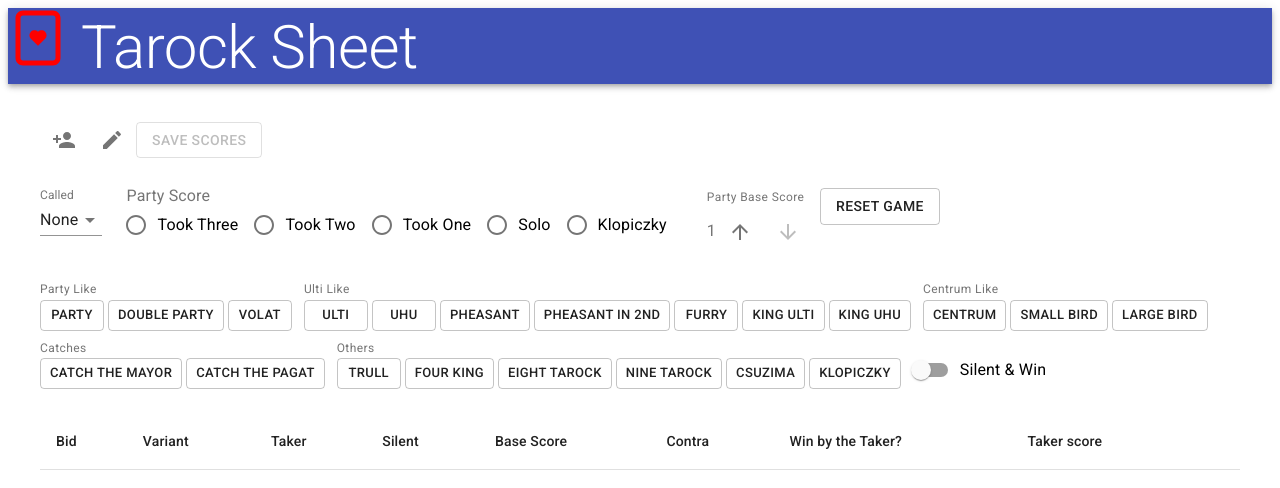
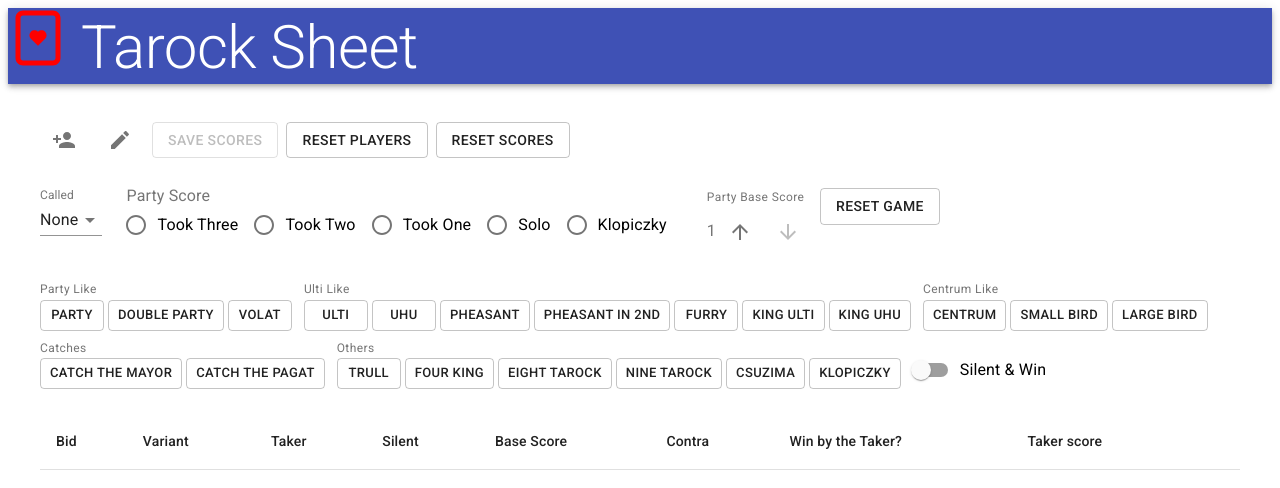
Before and after one commit to samson84/tarock-sheet, a React (Create React App) app: page / in a window 1280 px wide. Shown: the top 488 px of the page. Built offline with nearby package versions, Linux system fonts and the light colour scheme.

Commit message:
correct a wrong base score type bug

```diff
--- a/src/components/Players.tsx
+++ b/src/components/Players.tsx
@@ -1,35 +1,25 @@
 import {
   Button,
-  Chip,
-  Dialog,
-  DialogContent,
-  DialogTitle,
   TextField,
   Grid,
   Card,
   CardHeader,
   Avatar,
   CardContent,
-  makeStyles,
-  Typography as T,
   CardActions,
   IconButton,
 } from "@material-ui/core";
 import React, { useState } from "react";
-import { Game } from "../lib/game";
 import {
   createPlayer,
   getPlayerTypeColor,
   Player,
   PlayerList,
-  PLAYER_TYPE,
   rotatePlayerTypeWithNull,
   updatePlayer,
   updatePlayerAt,
   removePlayer,
-  UpdatePlayerProps,
 } from "../lib/player";
-import { Id } from "../lib/util";
 import { MdDelete as RemoveIcon } from "react-icons/md";
 import { MdEdit as EditIcon } from "react-icons/md";
 import { MdPerson as UserIcon } from "react-icons/md";
@@ -53,12 +43,18 @@ interface EditablePlayerItemProps {
 const EditablePlayerItem = (props: EditablePlayerItemProps) => {
   const { player, onRemove, onChange } = props;
   const handleRemove = () => onRemove(player);
-  const handleChange = (prop: string) => (
+  const handleChange = (prop: string) => (value: any) => {
+    onChange(updatePlayer({ [prop]: value })(player));
+  };
+  const handleNameChange = (event: React.ChangeEvent<HTMLInputElement>) => {
+    handleChange("name")(event.target.value);
+  };
+  const handleBaseScoreChange = (
     event: React.ChangeEvent<HTMLInputElement>
-  ) => onChange(updatePlayer({ [prop]: event.target.value })(player));
-  const handleNameChange = handleChange("name");
-  const handleBaseScoreChange = handleChange("baseScore");
-  const color = getPlayerTypeColor(player.type);
+  ) => {
+    const value = event.target.value;
+    handleChange("baseScore")(value.length > 0 ? Number(value) : null);
+  };
   return (
     <Card>
       <CardContent>
@@ -134,9 +130,18 @@ interface PlayersProps {
   onPlayerListChange: (playerList: PlayerList) => void;
   onSaveScores: () => void;
   saveDisabled: boolean;
+  onResetPlayers: () => void;
+  onResetScores: () => void;
 }
 const Players = (props: PlayersProps) => {
-  const { players, onPlayerListChange, onSaveScores, saveDisabled } = props;
+  const {
+    players,
+    onPlayerListChange,
+    onSaveScores,
+    saveDisabled,
+    onResetPlayers,
+    onResetScores,
+  } = props;
   const [edit, setEdit] = useState(false);
 
   const handleToogleEdit = () => setEdit((prev) => !prev);
@@ -152,7 +157,7 @@ const Players = (props: PlayersProps) => {
 
   return (
     <Grid container spacing={1}>
-      <Grid item container direction="row" alignItems="center">
+      <Grid item container direction="row" alignItems="center" spacing={1}>
         <Grid item>
           <IconButton onClick={handleAdd} title="Add new player">
             <AddUserIcon />
@@ -173,6 +178,16 @@ const Players = (props: PlayersProps) => {
             onClick={onSaveScores}
           >
             Save scores
+          </Button>
+        </Grid>
+        <Grid item>
+          <Button variant="outlined" onClick={onResetPlayers}>
+            Reset Players
+          </Button>
+        </Grid>
+        <Grid item>
+          <Button variant="outlined" onClick={onResetScores}>
+            Reset Scores
           </Button>
         </Grid>
       </Grid>
```
